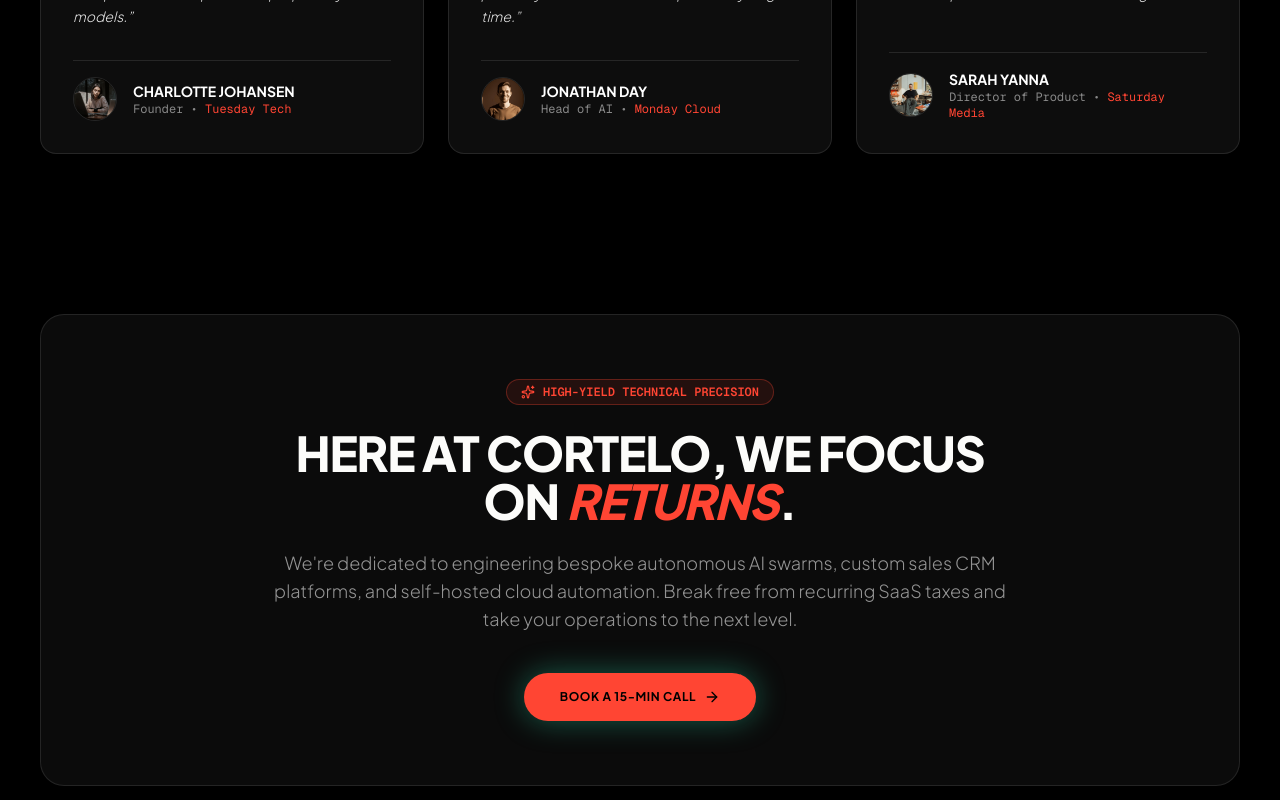
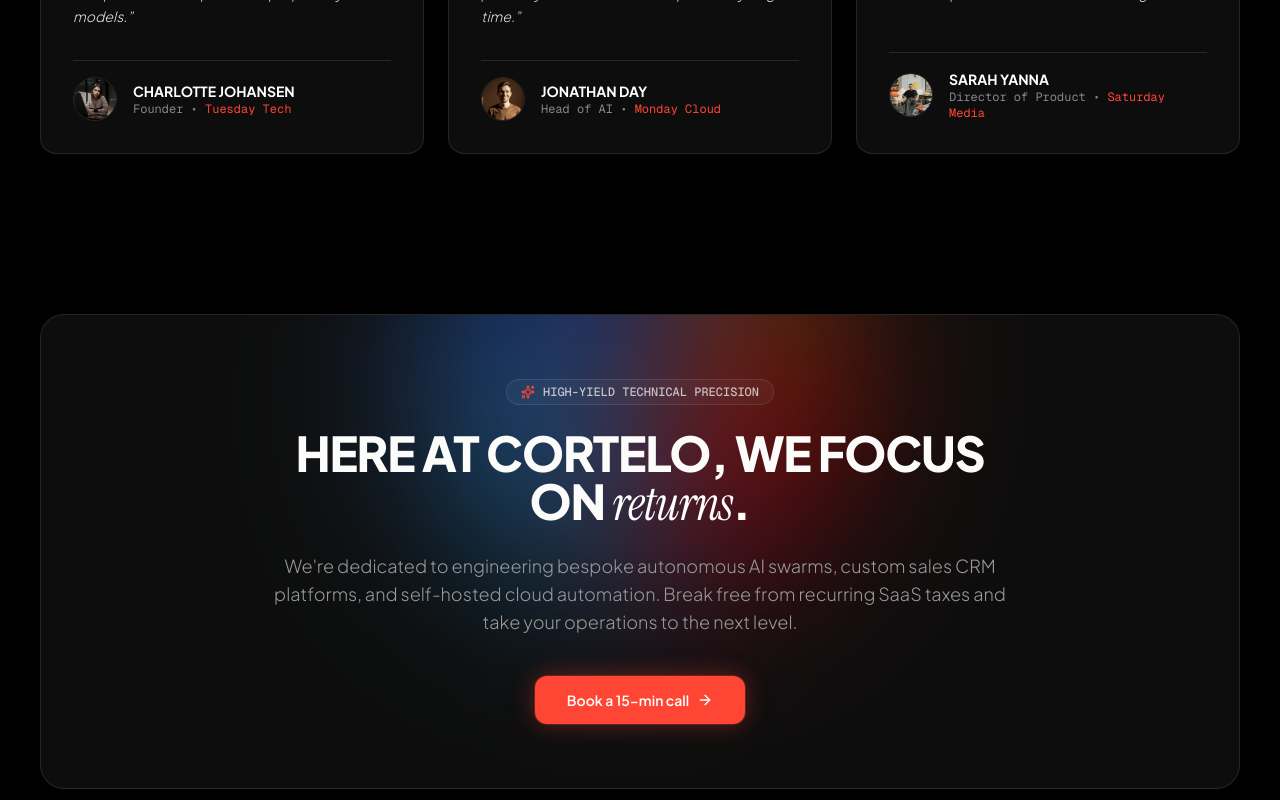
Before and after one commit to HunzilaRajput746/Cortelo, a Next.js app: page / in a window 1280 px wide. Shown: the part 1560-2360 px from the top of the page. Built offline with nearby package versions, Linux system fonts and the light colour scheme.

Commit message:
Update statement card with top ambient conic flame glow and conversion button styles

```diff
--- a/src/components/StatementCard.tsx
+++ b/src/components/StatementCard.tsx
@@ -9,30 +9,32 @@ export default function StatementCard() {
 
   return (
     <section className="py-16 px-6 sm:px-10 max-w-[1440px] mx-auto">
-      <div className="glass-panel rounded-3xl p-10 sm:p-16 border border-cortelo-mint/40 bg-gradient-to-br from-[#0F131D] via-[#0B0F19] to-[#07090E] relative overflow-hidden text-center shadow-2xl">
+      <div className="rounded-3xl p-10 sm:p-16 border border-white/10 bg-[#0D0D0D] relative overflow-hidden text-center shadow-2xl">
 
-        {/* Specular Ambient Glow */}
-        <div className="absolute top-1/2 left-1/2 -translate-x-1/2 -translate-y-1/2 w-[600px] h-[600px] bg-cortelo-mint/8 rounded-full filter blur-[120px] pointer-events-none" />
+        {/* Top Conic Gradient Glow (Conversion Style) */}
+        <div className="absolute -top-[160px] left-1/2 -translate-x-1/2 w-[450px] h-[450px] pointer-events-none opacity-40">
+          <div className="w-full h-full conic-flame-orb animate-conic-slow" />
+        </div>
 
         <div className="relative z-10 max-w-3xl mx-auto space-y-6">
-          <div className="inline-flex items-center gap-2 px-3.5 py-1 rounded-full border border-cortelo-mint/30 bg-cortelo-mint/10 text-xs font-mono text-cortelo-mint uppercase font-semibold">
-            <Sparkles className="w-3.5 h-3.5" />
+          <div className="inline-flex items-center gap-2 px-3.5 py-1 rounded-full border border-white/10 bg-white/[0.04] text-xs font-mono text-white/70 uppercase font-medium">
+            <Sparkles className="w-3.5 h-3.5 text-[#FF4533]" />
             <span>High-Yield Technical Precision</span>
           </div>
 
-          <h2 className="text-2xl sm:text-4xl md:text-5xl font-black uppercase text-cortelo-text tracking-tight leading-tight">
+          <h2 className="text-2xl sm:text-4xl md:text-5xl font-black uppercase text-[#FCFCFA] tracking-tight leading-tight">
             Here at Cortelo, we focus on{" "}
-            <span className="text-cortelo-mint italic">returns</span>.
+            <span className="font-serif italic font-normal text-white lowercase">returns</span>.
           </h2>
 
-          <p className="text-sm sm:text-lg text-cortelo-muted leading-relaxed font-light">
+          <p className="text-sm sm:text-lg text-[#999999] leading-relaxed font-light">
             We&apos;re dedicated to engineering bespoke autonomous AI swarms, custom sales CRM platforms, and self-hosted cloud automation. Break free from recurring SaaS taxes and take your operations to the next level.
           </p>
 
           <div className="pt-4">
             <button
-              onClick={() => openDrawer()}
-              className="px-9 py-4 rounded-full bg-cortelo-mint text-black font-bold text-xs uppercase tracking-wider hover:opacity-90 active:scale-95 transition-all shadow-[0_0_30px_rgba(45,212,167,0.4)] inline-flex items-center gap-2"
+              onClick={() => openDrawer("15-Min Discovery Call")}
+              className="btn-conversion-primary px-8 py-3.5 text-sm font-semibold inline-flex items-center gap-2 cursor-pointer shadow-[0px_0px_0px_1px_rgba(255,69,51,0.25),0_0_25px_rgba(255,69,51,0.35)]"
             >
               <span>Book a 15-min call</span>
               <ArrowRight className="w-4 h-4" />
```
